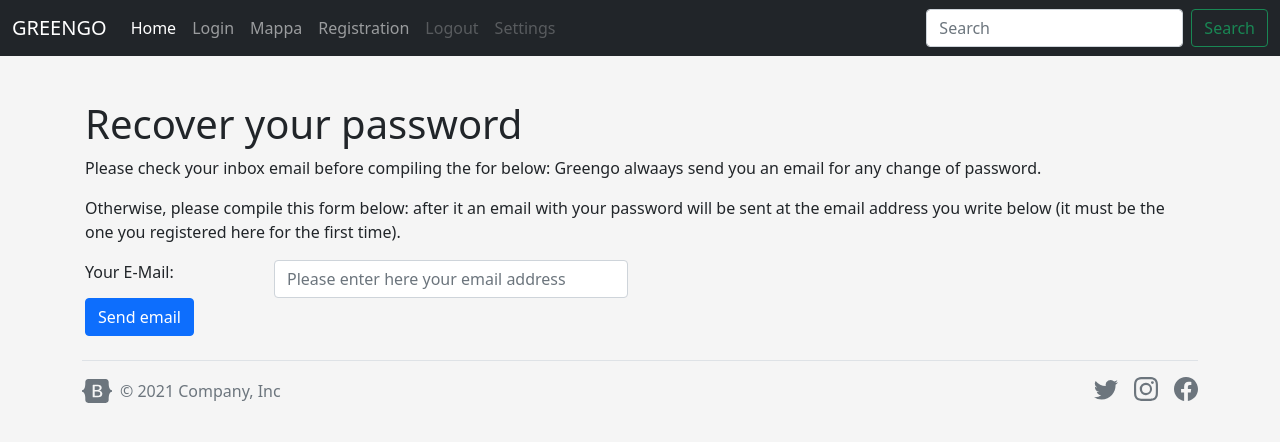
After one commit to filippomattio/GreenGo, a Flask app: page /recover in a window 1280 px wide. The commit adds this page. Shown: the top 442 px of the page. Run offline with Flask 2, Linux system fonts and the light colour scheme; some libraries are stand-ins or nearby versions.

Commit message:
navbar e footer su footers.html + ratings + feedbacks Da risolvere: - definire bene layout generale

```diff
--- a/GOGREEN-DEF/app.py
+++ b/GOGREEN-DEF/app.py
@@ -3,9 +3,10 @@ from datetime import datetime, date
 from flask import Flask
 from flask import render_template, redirect, url_for, session, flash
 from flask_sqlalchemy import SQLAlchemy
+from sqlalchemy import desc
 from flask_mail import Message, Mail
 from flask_bcrypt import Bcrypt
-
+from random import randint
 
 # upload image
 from flask_uploads import UploadSet
@@ -29,11 +30,11 @@ app.config['SECRET_KEY'] = 'hard to guess'
 app.config['SQLALCHEMY_DATABASE_URI'] = "sqlite:///website_flask.db"
 app.config['SQLALCHEMY_COMMIT_ON_TEARDOWN'] = True
 # EMAIL config
-app.config['MAIL_USERNAME'] = "greengo2022@mail.com" #qui bisogna mettere il mio indirizzo email: ex. greengo@mail.com
-app.config['MAIL_PASSWORD'] = "Greengo2022"
+app.config['MAIL_USERNAME'] = 'greengo2022@email.com' #qui bisogna mettere il mio indirizzo email: ex. greengo@mail.com
+app.config['MAIL_PASSWORD'] = 'Greengo2022'
 app.config['MAIL_TLS'] = True
 app.config['MAIL_SERVER'] = 'smtp.mail.com'  # bisogna registrarsi al sito mail.com!!!
-app.config['MAIL_PORT'] = 587
+app.config['MAIL_PORT'] = 25
 # Upload Configuration
 app.config['UPLOADED_PHOTOS_DEST'] = os.getcwd() + "/static"
 
@@ -48,7 +49,7 @@ configure_uploads(app, photos)
 patch_request_class(app)
 
 from model import User, Role, SharingCompany, Transportation, Rating, FinalFeedback
-from form import RegistrationForm, LoginForm, ChangeForm, DeleteForm, FeedbackForm
+from form import RegistrationForm, LoginForm, ChangeForm, DeleteForm, FeedbackForm, RecoverForm
 
 
 """
@@ -205,10 +206,10 @@ def change():
             db.session.add(user)
             db.session.commit()
             flash("Password changed successfully!", 'newPassword')
-            #send_mail(email, "Change Password", "mailChange", name=user.name, password=new_pass)
-            #       email=form.email.data)
+            send_mail(email, "Change Password", "mailChange", name=user.name, password=new_pass)
             return render_template('change.html', form=form)
         return render_template('change.html', form=form)
+    return redirect(url_for('homepage'))
 
 @app.route('/logout', methods=['POST', 'GET'])
 def logout_page():
@@ -236,8 +237,7 @@ def register_page():
                             role_name=role_name)
             db.session.add(new_user)
             db.session.commit()
-           # send_mail(form.email.data, "New registration", "mail", name=form.name.data, password=form.password.data,
-            #       email=form.email.data)
+            send_mail(form.email.data, "New registration", "mail", user=new_user, password=form.password.data)
             session['email'] = form.email.data
             return redirect(url_for('confront_price'))
     return render_template('registration.html', form=form)
@@ -265,7 +265,20 @@ def set():
 def pro():
     return redirect(url_for('go', name='profile'))
 
-
+@app.route('/recover', methods=['POST', 'GET'])
+def recover_page():
+    form = RecoverForm()
+    if form.validate_on_submit():
+        if not form.check_email(form):
+            render_template("recover.html", form=form)
+        else:
+            user = User.query.filter_by(email=form.email.data).first()
+            new_pass = user.name[0:2] + user.family_name[0:2] + str(randint(1000, 100000000000))
+            pass_c = bcrypt.generate_password_hash(new_pass)
+            user.password = pass_c
+            send_mail(user.email, "New Password", "mailRecover", user=user, password=new_pass)
+            return render_template("recover.html", form=form)
+    return render_template("recover.html", form=form)
 
 @app.route('/go/<string:name>', methods=['POST', 'GET']) #tra < > bisogna mettere il nome della shar_comp in modo poi da aggiungere il transport giusto
 def go(name):
@@ -275,11 +288,13 @@ def go(name):
         tr = Transportation(user=email, sharing_company=name, date=datetime.now())
         db.session.add(tr)
         db.session.commit()
-    ass = Transportation.query.filter_by(user=email).order_by(Transportation.date)
+        send_mail(email, "Greengo Reservation", "mailReserve", user=user, transportation=tr)
+        return redirect(url_for('pro'))
+    ass = Transportation.query.filter_by(user=email).order_by(desc(Transportation.date))
     count = 0
-    points=0
-    tot=0
-    avg=0
+    points = 0
+    tot = 0
+    avg = 0
     dict = {}
     for tr in ass:
         sh_co = SharingCompany.query.filter_by(name=tr.sharing_company).first()
--- a/GOGREEN-DEF/form.py
+++ b/GOGREEN-DEF/form.py
@@ -13,10 +13,10 @@ class LoginForm(FlaskForm):
 
 class RegistrationForm(FlaskForm):
     email = StringField('E-Mail:', validators=[DataRequired()])
-    name = StringField('Name:', validators=[DataRequired(), Length(min=3, max=10)])
-    family_name = StringField('Family name:', validators=[DataRequired(), Length(min=3, max=10)])
+    name = StringField('Name:', validators=[DataRequired(), Length(min=3, max=20)])
+    family_name = StringField('Family name:', validators=[DataRequired(), Length(min=3, max=20)])
     date_of_birth = DateField('Birthdate: ', validators=[DataRequired()], format='%Y-%m-%d')
-    password = PasswordField('Password:', validators=[DataRequired(), Length(min=3, max=10)])
+    password = PasswordField('Password:', validators=[DataRequired(), Length(min=8, max=20)])
     submit = SubmitField('Sign in')
 
     def validate_email(self, email):
@@ -46,16 +46,23 @@ class RegistrationForm(FlaskForm):
 
 
 class ChangeForm(FlaskForm):
-    old_password = PasswordField('Old Password:', validators=[DataRequired(), Length(min=3, max=10)])
-    new_password = PasswordField('New Password:', validators=[DataRequired(), Length(min=3, max=10)])
+    old_password = PasswordField('Old Password:', validators=[DataRequired(), Length(min=8, max=20)])
+    new_password = PasswordField('New Password:', validators=[DataRequired(), Length(min=8, max=20)])
     submit = SubmitField('Change Password')
 
     def validate_password(self, old_password, email):
         user = User.query.filter_by(email=email).first()
+        regex = "^(?=.*[a-z])(?=.*[A-Z])(?=.*\d)(?=.*[@$!%*#?&-_])[A-Za-z\d@$!#%*?&-_]{8,20}$"
         if not user or not bcrypt.check_password_hash(old_password, self.old_password.data):
             flash("Old password not correct!", 'oldPassword')
             return False
-        return True
+        elif not re.search(regex, self.new_password.data):
+            flash(
+                'New Password must be between 8 and 20 characters and must contains at least one capital letter and one number. Special characters are admitted',
+                'errorPassword')
+            return False
+        else:
+            return True
 
 class DeleteForm(FlaskForm):
     motivation = RadioField(choices=[('1','low user experience quality'), ('2','limitated number of sharing companies'),
@@ -68,3 +75,18 @@ class FeedbackForm(FlaskForm):
     reason = TextAreaField('Why/Advice', validators=[Length(max=200)],
                           default="Please, explain here any bag of the app or any advice you want to give us")
     submit = SubmitField('Send feedback')
+
+class RecoverForm(FlaskForm):
+    email = StringField('Your E-Mail:', validators=[DataRequired()])
+    submit = SubmitField('Send email')
+
+    def check_email(self, email):
+        user = User.query.filter_by(email=self.email.data).first()
+        if not user:
+            flash(
+                'No user with this email registered on Greengo.',
+                'oldEmailError')
+            return False
+        else:
+            flash("Email with password sent to ' %s '. Please check your email inbox." % self.email.data, 'oldEmailSuccess')
+            return True
--- a/GOGREEN-DEF/templates/footers.html
+++ b/GOGREEN-DEF/templates/footers.html
@@ -45,7 +45,7 @@
   <body>
       <nav class="navbar navbar-expand-md navbar-dark fixed-top bg-dark">
     <div class="container-fluid">
-      <a class="navbar-brand" href="/">GOGREEN</a>
+      <a class="navbar-brand" href="/">GREENGO</a>
       <button class="navbar-toggler" type="button" data-bs-toggle="collapse" data-bs-target="#navbarCollapse" aria-controls="navbarCollapse" aria-expanded="false" aria-label="Toggle navigation">
         <span class="navbar-toggler-icon"></span>
       </button>
--- a/GOGREEN-DEF/templates/index.html
+++ b/GOGREEN-DEF/templates/index.html
@@ -41,7 +41,7 @@
 <header>
   <nav class="navbar navbar-expand-md navbar-dark fixed-top bg-dark">
     <div class="container-fluid">
-      <a class="navbar-brand" href="/">GOGREEN</a>
+      <a class="navbar-brand" href="/">GREENGO</a>
       <button class="navbar-toggler" type="button" data-bs-toggle="collapse" data-bs-target="#navbarCollapse" aria-controls="navbarCollapse" aria-expanded="false" aria-label="Toggle navigation">
         <span class="navbar-toggler-icon"></span>
       </button>
--- a/GOGREEN-DEF/templates/login3.html
+++ b/GOGREEN-DEF/templates/login3.html
@@ -41,8 +41,8 @@
   {% for error in form.submit.errors %}
       <div class="alert-danger">{{ error }}</div>
     {% endfor %}
-  <p></p><p>Have you not registered yet?<br> Click <a href="/registration">here</a> to register</p>
-    <p class="mt-5 mb-3 text-muted">&copy; 2017–2021</p>
+  <p></p><p class="text-center">Have you not registered yet?<br> Click <a href="/registration">here</a> to register</p>
+   <p></p><p class="text-center">Have you forgotten your password?<br> Click <a href="/recover">here</a> to recover it</p>
 
   </form>
 
--- a/GOGREEN-DEF/templates/mailChange.html
+++ b/GOGREEN-DEF/templates/mailChange.html
@@ -5,8 +5,8 @@
     <title>Mail</title>
 </head>
 <body>
-<h1>Hello {{name}}, you have just change your password.</h1>
+<h1>Hello {{name}}, you have just changed your password.</h1>
 <p>New Password: {{ password }}</p>
-<p>Did you not change your password? Please <a href="mailto:greengo2022@mail.com">contact us</a>.</p>
+<p>Did you not change your password? Please <a href="mailto:greengo2022@email.com">contact us</a>.</p>
 </body>
 </html>
--- /dev/null
+++ b/GOGREEN-DEF/templates/recover.html
@@ -0,0 +1,47 @@
+{% extends "footers.html" %}
+{% block content %}
+
+<h1>Recover your password</h1>
+<p>Please check your inbox email before compiling the for below: Greengo alwaays send you an email for any change of password.</p>
+    <p>Otherwise, please compile this form below: after it an email with your password
+        will be sent at the email address you write below (it must be the one you registered here for the first time).</p>
+
+    <form method="post">
+    {{ form.hidden_tag() }}
+
+
+        <div class="row">
+        <div class="col-2">
+    <label for= '{{ form.email.label }}' class="form-label">{{ form.email.label }}</label>
+        </div>
+        <div class="col-5 col-md-4">
+    {{ form.email(class='form-control', placeholder='Please enter here your email address') }}
+      {% for error in form.email.errors %}
+               <div class="alert-danger">{{ error }}</div>
+           {% endfor %}
+        {% with messages = get_flashed_messages(category_filter=["oldEmailError"]) %}
+   {% if messages %}
+      {% for message in messages %}
+         <div class="alert-danger">{{ message }}</div>
+      {% endfor %}
+   {% endif %}
+{% endwith %}
+        {% with messages = get_flashed_messages(category_filter=["oldEmailSuccess"]) %}
+   {% if messages %}
+      {% for message in messages %}
+         <div class="alert-success">{{ message }}</div>
+      {% endfor %}
+   {% endif %}
+{% endwith %}
+        </div>
+  </div>
+    <div class="row">
+    <div class="col-6 col-md-4">
+    <div>
+        {{ form.submit(class='btn btn-primary') }}
+    </div>
+   </div>
+        </div>
+    </form>
+
+{% endblock content %}
```
Also changed, not shown: GOGREEN-DEF/templates/mail.html (+6 -2 lines), GOGREEN-DEF/templates/mailRecover.html (added, +13 -0 lines), GOGREEN-DEF/templates/mailReserve.html (added, +14 -0 lines), GOGREEN-DEF/website_flask.db.
